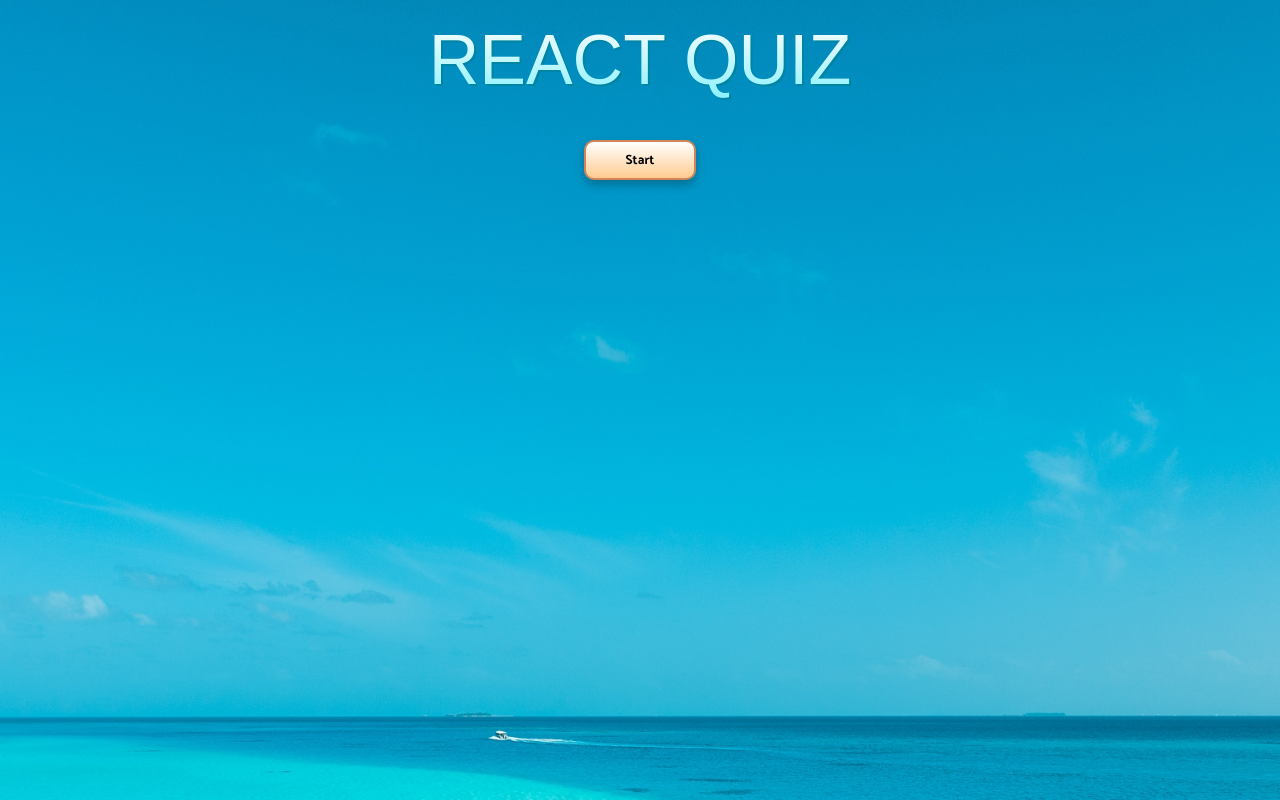
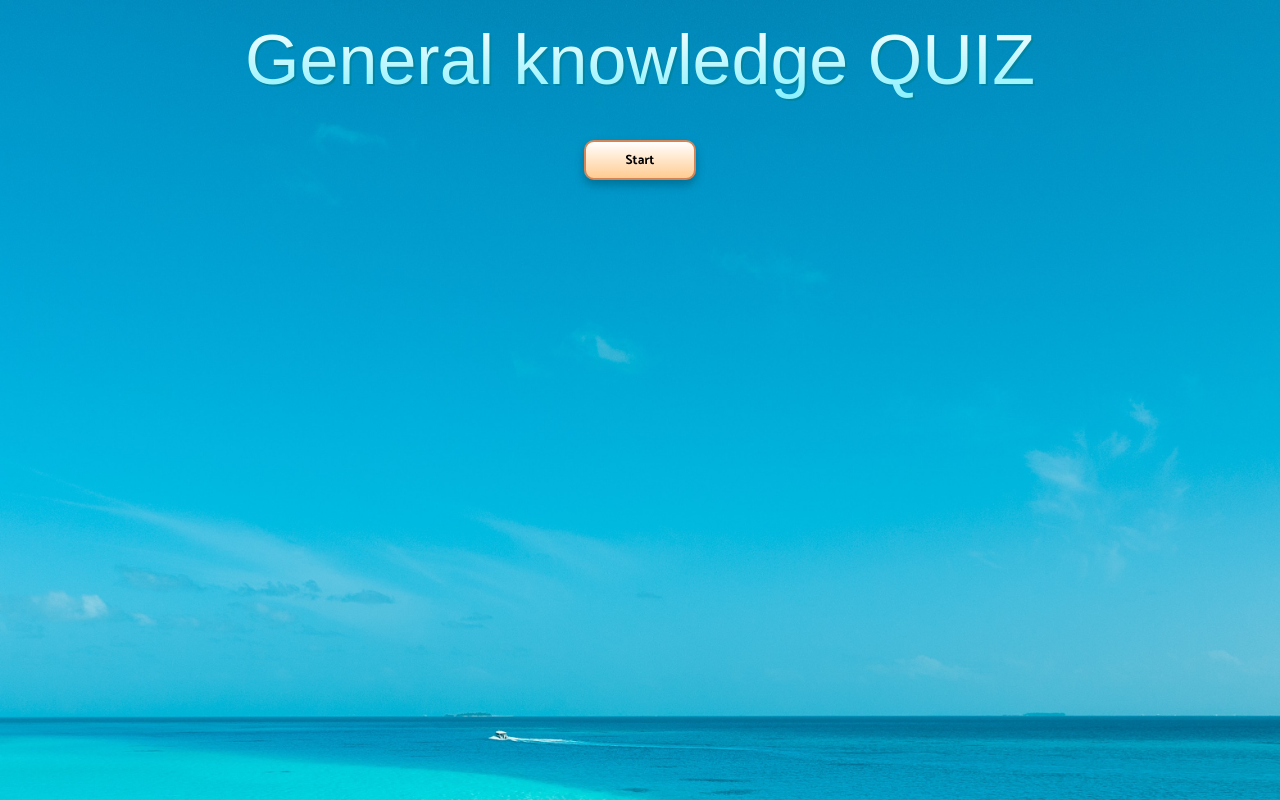
Before and after one commit to Muhodari/QuizApp-react-typescript, a React (Create React App) app: page / in a window 1280 px wide. Built offline with nearby package versions, Linux system fonts and the light colour scheme.

Commit message:
done with all

```diff
--- a/src/App.tsx
+++ b/src/App.tsx
@@ -23,7 +23,7 @@ const App = () => {
   const [score, setScore] = useState(0);
   const [gameOver, setGameOver] = useState(true);
 
-  console.log(questions);
+
 
   const startTrivia = async () => {
     setLoading(true);
@@ -81,7 +81,7 @@ const App = () => {
     <>
     <GlobleStyle />
     <Wrapper>
-      <h1>REACT QUIZ</h1>
+      <h1>General knowledge QUIZ</h1>
       {gameOver || userAnswers.length === TOTAL_QUESTIONS ? (
         <button className="start" onClick={startTrivia}>
           Start
--- a/src/components/QuestionCard.tsx
+++ b/src/components/QuestionCard.tsx
@@ -1,5 +1,8 @@
 import React from "react";
 import {AswerObject} from "../App"
+
+// styles
+import {Wrapper,ButtonWrapper} from "./QuestionCard.style"
 
 type Props = {
   question: string;
@@ -19,7 +22,7 @@ const QuestionCard: React.FC<Props> = ({
   questionNr,
   totalQuestions,
 }) => (
-  <div>
+  <Wrapper>
     <p className="number">
       Question:{questionNr} /{totalQuestions}
     </p>
@@ -27,14 +30,18 @@ const QuestionCard: React.FC<Props> = ({
     {/* answers */}
     <div >
       {answers.map((answer) => (
-        <div key={answer}>
+        <ButtonWrapper
+         key={answer}
+         correct={userAnswer?.correctAnswer === answer}
+         userClicked={userAnswer?.answer === answer}
+         >
           <button disabled={ userAnswer ? true:false } value={answer} onClick={callback}>
             <span dangerouslySetInnerHTML={{ __html: answer }} />
           </button>
-        </div>
+        </ButtonWrapper>
       ))}
     </div>
-  </div>
+  </Wrapper>
 );
 
 export default QuestionCard;
```
